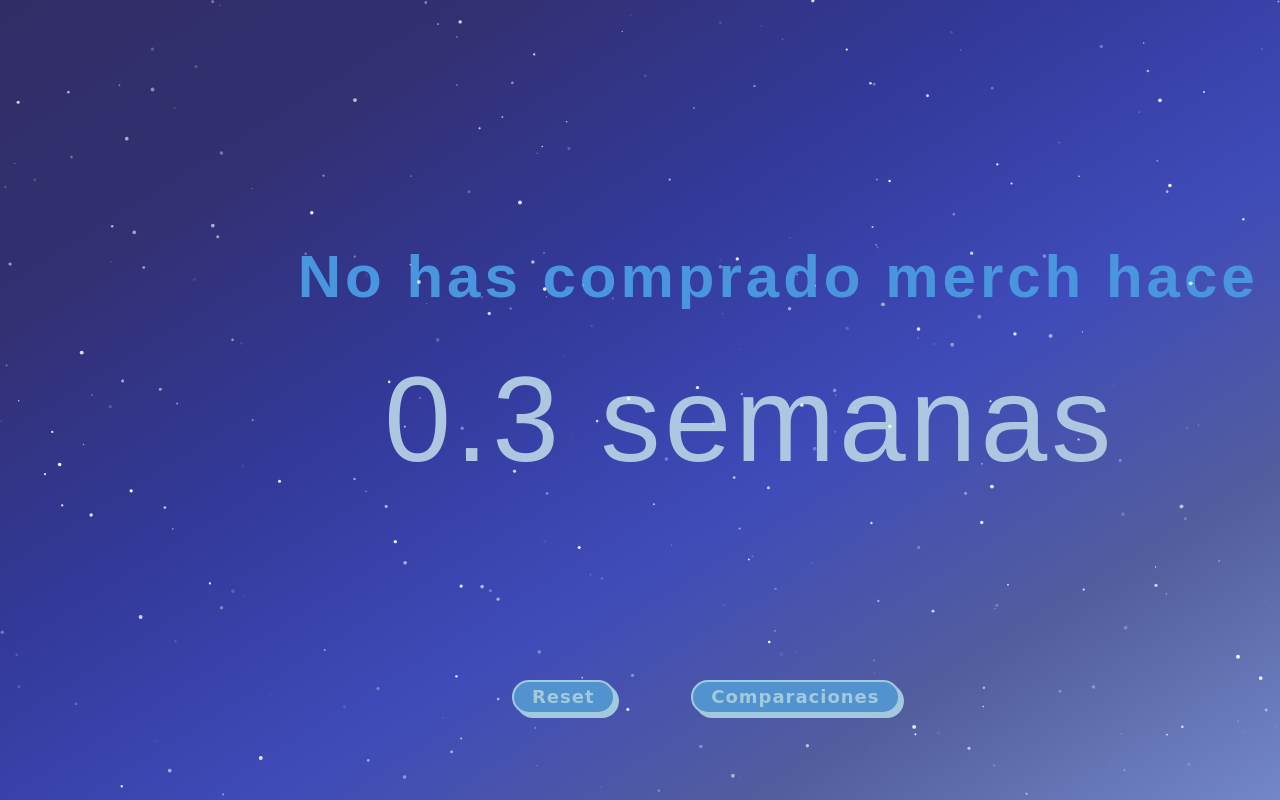
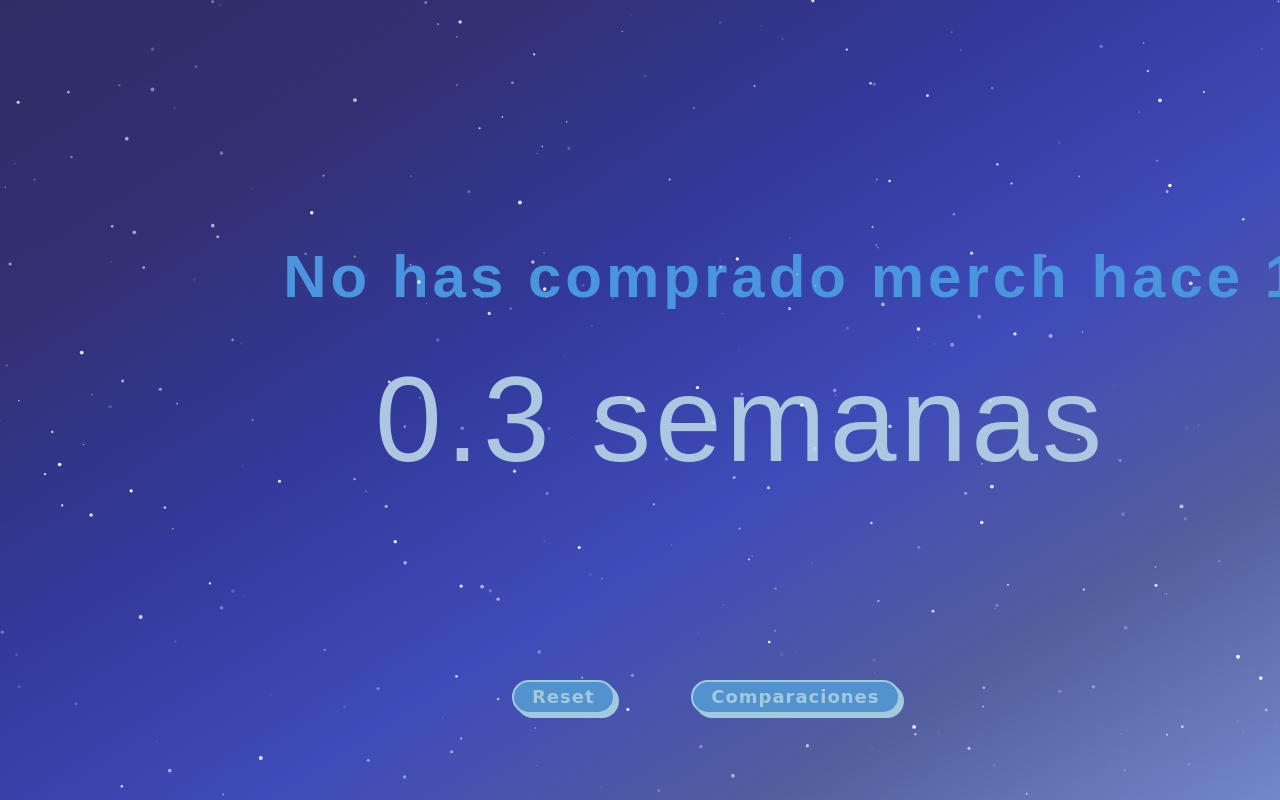
Before and after one commit to jdpradab/contador, a plain HTML site: page index.html in a window 1280 px wide. Shown: the top 800 px of the page. Drawn offline with nearby package versions, Linux system fonts and the light colour scheme.

Commit message:
Update index.html

```diff
--- a/index.html
+++ b/index.html
@@ -8,7 +8,7 @@
 <body>
 
   <div class="contadord" id="contenedorDiv">
-    <h1 class="tc">No has comprado merch hace </h1>
+    <h1 class="tc">No has comprado merch hace 1</h1>
     <div class="contador" id="contador"></div>
   </div>
 
```
